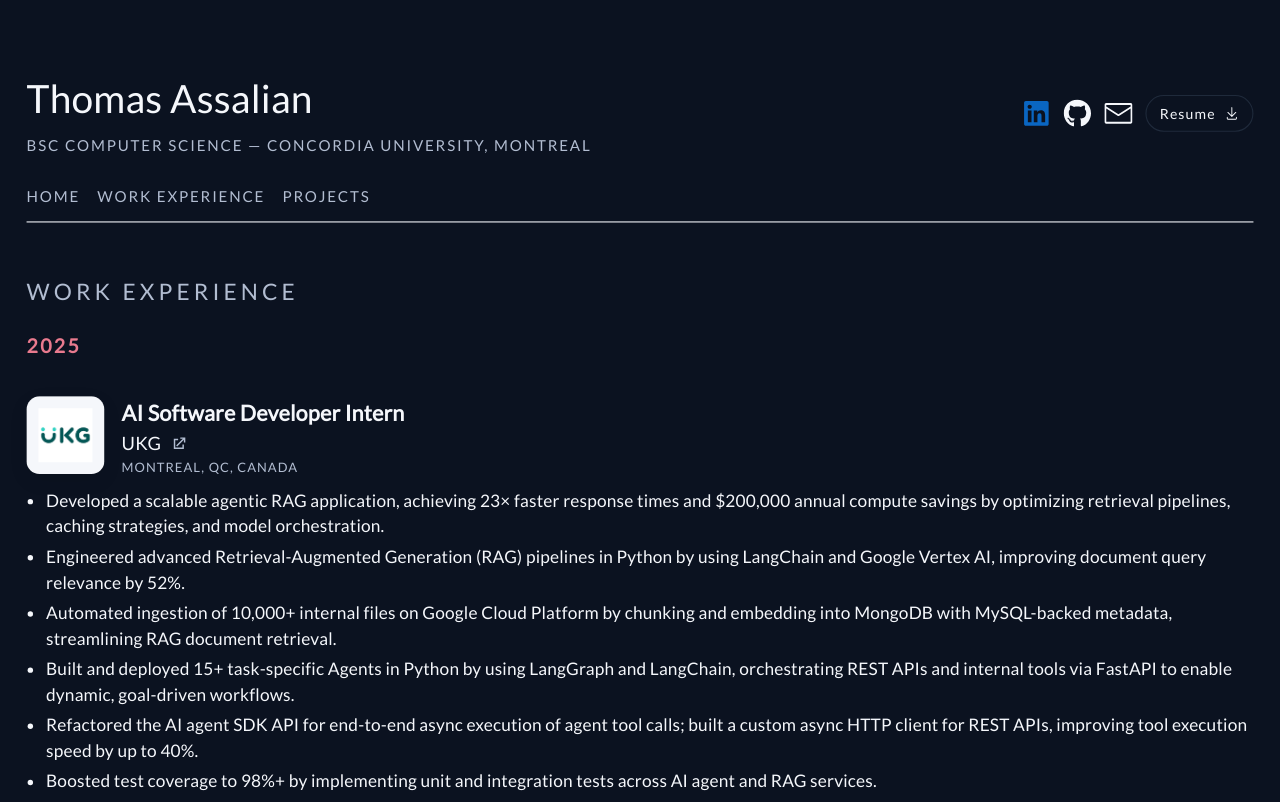
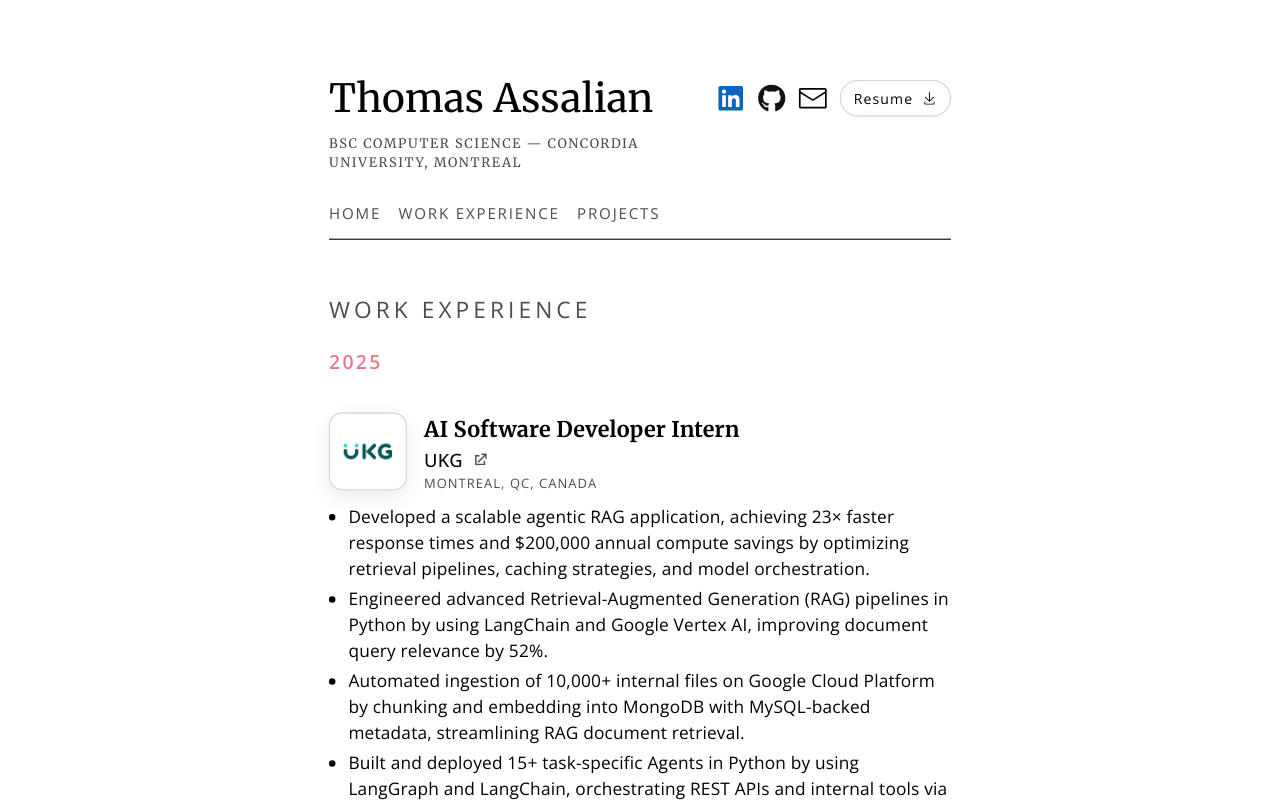
Before and after one commit to TAssalian/TAssalian.github.io, a Next.js app: page /work in a window 1280 px wide. Shown: the top 802 px of the page. Built offline with nearby package versions, Linux system fonts and the light colour scheme.

Commit message:
Reduced width, removed images

```diff
--- a/app/globals.css
+++ b/app/globals.css
@@ -1,8 +1,8 @@
 @import "tailwindcss";
 
 :root {
-  --background: #f5f0e8;
-  --foreground: #0b0b0b;
+  --background: #ffffff;
+  --foreground: #000000;
   --muted: #4d4d4d;
   --border: #d9d2c6;
   --accent: #0b0b0b;
@@ -16,24 +16,37 @@
 }
 
 .theme-dark {
-  --background: #0b1220;
-  --foreground: #f5f7fb;
+  --background: #000000;
+  --foreground: #ffffff;
   --muted: #b2bdd1;
   --border: #1f2a3b;
   --accent: #f5f7fb;
 }
 
+html,
 body {
-  background: var(--background);
+  background-color: var(--background);
   color: var(--foreground);
-  font-family: Arial, Helvetica, sans-serif;
+  font-family: var(--font-opensans), sans-serif;
   font-size: 17px;
   letter-spacing: 0.01em;
   line-height: 1.55;
+  min-height: 100vh;
 }
 
+h1,
+h2,
+h3,
+h4,
+h5,
+h6 {
+  font-family: var(--font-merriweather), serif;
+}
+
+
+
 .home {
-  max-width: 1200px;
+  max-width: 640px;
   margin: 0 auto;
   padding: 64px 32px 80px;
   text-align: left;
@@ -75,18 +88,19 @@ body {
 
 .intro-header {
   display: flex;
-  align-items: center;
+  align-items: flex-start;
   justify-content: space-between;
   gap: 24px;
 }
 
 .name {
   font-size: 36px;
+  font-family: var(--font-merriweather), serif;
 }
 
 .name-subtitle {
   margin-top: 4px;
-  font-size: 14px;
+  font-size: 12px;
   letter-spacing: 0.12em;
   text-transform: uppercase;
   color: var(--muted);
@@ -96,6 +110,7 @@ body {
   display: flex;
   align-items: center;
   gap: 12px;
+  margin-top: 10px;
 }
 
 .contact-button {
@@ -213,9 +228,13 @@ body {
   height: 14px;
 }
 
-.description h3 {
-  font-weight: 500;
+.description p {
+  font-weight: 400;
   color: var(--muted);
+}
+
+.description p+p {
+  margin-top: 16px;
 }
 
 .description {
@@ -357,7 +376,8 @@ body {
   color: var(--foreground);
   text-decoration: none;
   font-size: 20px;
-  font-weight: 600;
+  font-weight: 700;
+  font-family: var(--font-merriweather), serif;
 }
 
 .project-name a {
@@ -411,8 +431,7 @@ body {
 }
 
 .experience-company a:hover,
-.project-name a:hover {
-}
+.project-name a:hover {}
 
 .project-tools {
   margin-top: 5px;
@@ -444,8 +463,8 @@ body {
   list-style: disc;
 }
 
-.experience-description li + li,
-.project-description li + li {
+.experience-description li+li,
+.project-description li+li {
   margin-top: 4px;
 }
 
@@ -460,6 +479,7 @@ body {
   text-transform: uppercase;
   margin-bottom: 20px;
   color: var(--muted);
+  font-family: var(--font-opensans), sans-serif;
 }
 
 .year-group {
@@ -468,7 +488,7 @@ body {
   gap: 12px;
 }
 
-.year-group + .year-group {
+.year-group+.year-group {
   margin-top: 12px;
 }
 
@@ -484,8 +504,7 @@ body {
   display: block;
 }
 
-.year-item {
-}
+.year-item {}
 
 @media (max-width: 640px) {
   .home {
--- a/app/layout.tsx
+++ b/app/layout.tsx
@@ -1,11 +1,16 @@
 import type { Metadata } from "next";
-import { Lato } from "next/font/google";
+import { Merriweather, Open_Sans } from "next/font/google";
 import "./globals.css";
 
-const font = Lato({
-  variable: "--font-lato",
+const merriweather = Merriweather({
+  variable: "--font-merriweather",
   subsets: ["latin"],
-  weight: '400',
+  weight: ["300", "400", "700", "900"],
+});
+
+const openSans = Open_Sans({
+  variable: "--font-opensans",
+  subsets: ["latin"],
 });
 
 export const metadata: Metadata = {
@@ -19,9 +24,9 @@ export default function RootLayout({
   children: React.ReactNode;
 }>) {
   return (
-    <html lang="en" className="theme-dark">
+    <html lang="en">
       <body
-        className={font.className}
+        className={`${merriweather.variable} ${openSans.variable}`}
       >
         {children}
       </body>
--- a/app/page.tsx
+++ b/app/page.tsx
@@ -6,31 +6,18 @@ import { ThemeToggle } from "../components/ThemeToggle";
 export default function Home() {
   return (
     <div className="home" id="top">
+      {/* Layout Updated */}
       <Introduction contacts={contactLinks} />
 
       <div className="intro-details">
         <h2 className="section-title">Home</h2>
         <div className="description">
-          <h3>🌱 I'm a 3rd-year Computer Science student at Concordia University with 2+ years of experience spanning across software engineering and AI. I'm especially passionate about backend engineering, web applications, and building LLM-based systems.</h3>
-          <br/>
-          <h3>Previously, I interned at UKG, where I developed AI agent and RAG-powered web applications, and at Alstom, where I built Python data pipelines to extract, transform, and deliver insights through dashboards.</h3>
-          <br/>
-          <h3>I'm currently looking to deepen my backend engineering experience and to continue exploring new areas of software development. </h3>
-          <br/>
-          <h3>📥 If you would like to reach out, feel free to contact me via LinkedIn or email tom.assalian@gmail.com.</h3>
+          <p>🌱 I'm a 3rd-year Computer Science student at Concordia University with 2+ years of experience spanning across software engineering and AI. I'm especially passionate about backend engineering, web applications, and building LLM-based systems.</p>
+          <p>Previously, I interned at UKG, where I developed AI agent and RAG-powered web applications, and at Alstom, where I built Python data pipelines to extract, transform, and deliver insights through dashboards.</p>
+          <p>I'm currently looking to deepen my backend engineering experience and to continue exploring new areas of software development. </p>
+          <p>📥 If you would like to reach out, feel free to contact me via LinkedIn or email tom.assalian@gmail.com.</p>
         </div>
-        <div className="intro-image-grid">
-          <img
-            className="intro-image"
-            src="/image-1.JPG"
-            alt="Photo 1"
-          />
-          <img
-            className="intro-image"
-            src="/image-2.jpeg"
-            alt="Photo 2"
-          />
-        </div>
+
       </div>
 
       <div className="footer-actions">
--- a/components/ThemeToggle.tsx
+++ b/components/ThemeToggle.tsx
@@ -6,11 +6,11 @@ import { Moon, Sun } from "lucide-react";
 const STORAGE_KEY = "theme-preference";
 
 export function ThemeToggle() {
-  const [isDark, setIsDark] = useState(true);
+  const [isDark, setIsDark] = useState(false);
 
   useEffect(() => {
     const saved = window.localStorage.getItem(STORAGE_KEY);
-    const nextIsDark = saved ? saved === "dark" : true;
+    const nextIsDark = saved ? saved === "dark" : false;
     setIsDark(nextIsDark);
     document.documentElement.classList.toggle("theme-dark", nextIsDark);
   }, []);
--- a/package.json
+++ b/package.json
@@ -13,7 +13,7 @@
   "dependencies": {
     "@heroicons/react": "^2.2.0",
     "lucide-react": "^0.562.0",
-    "next": "16.1.1",
+    "next": "^16.1.6",
     "react": "19.2.3",
     "react-dom": "19.2.3",
     "react-icons": "^5.5.0"
```
Also changed, not shown: 1 other file (tests, documents, lock files or other folders).
